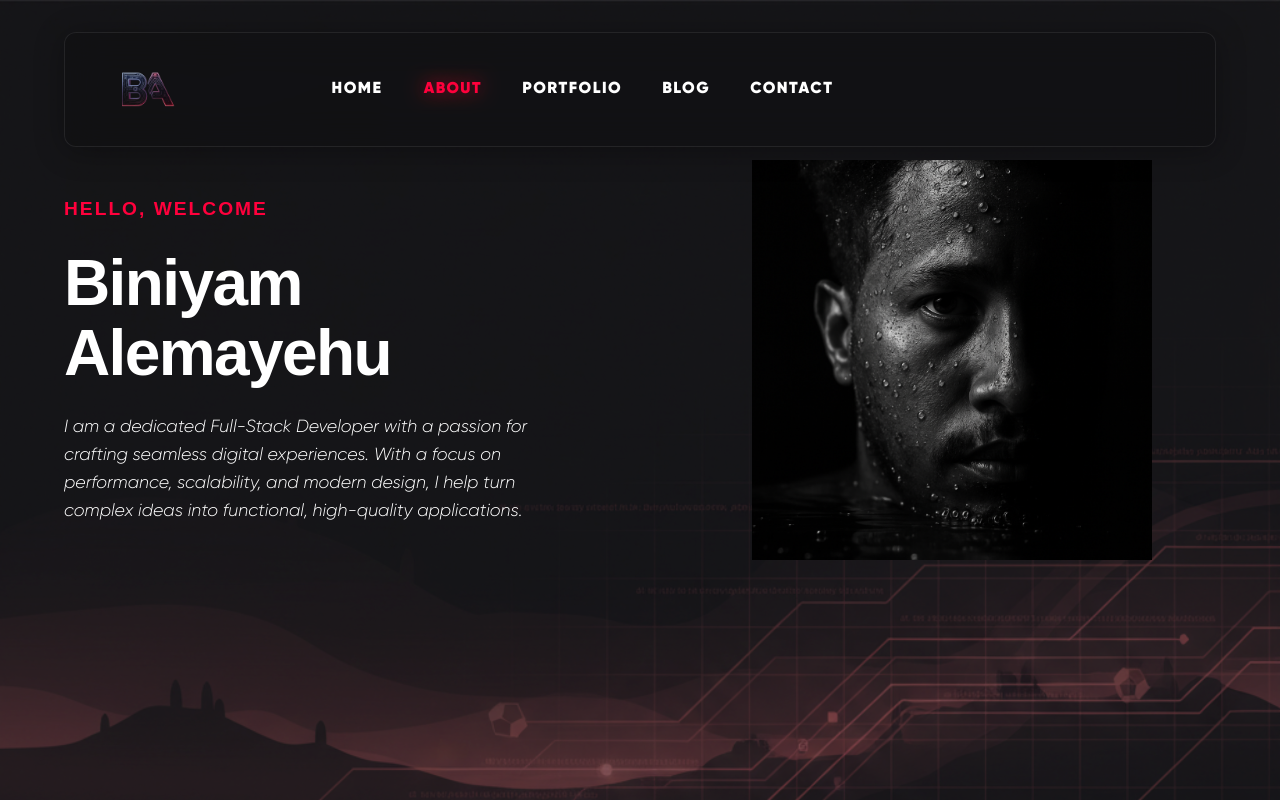
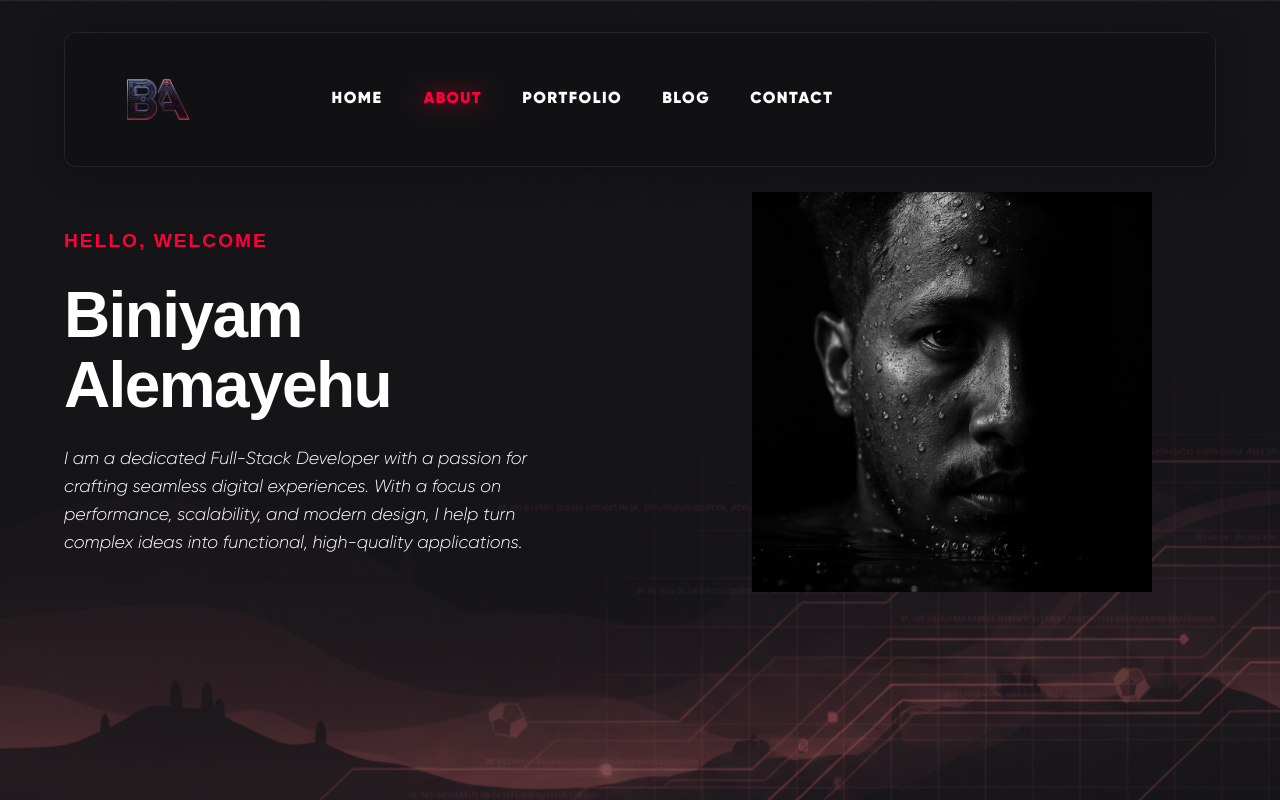
Before and after one commit to Bini-A10/My-Website, a Next.js app in the folder frontend/my-website-frontend/: page /about in a window 1280 px wide. Shown: the top 800 px of the page. Built offline with nearby package versions, Linux system fonts and the light colour scheme.

Commit message:
feat: Add new AboutSection and Navbar components.

```diff
--- a/frontend/my-website-frontend/src/components/AboutSection.tsx
+++ b/frontend/my-website-frontend/src/components/AboutSection.tsx
@@ -63,7 +63,7 @@ export function AboutSection({
           display: flex;
           align-items: center;
           justify-content: center;
-          padding: 10rem 4rem;
+          padding: 12rem 4rem;
         }
 
         .about-section-content {
--- a/frontend/my-website-frontend/src/components/Navbar.tsx
+++ b/frontend/my-website-frontend/src/components/Navbar.tsx
@@ -23,8 +23,8 @@ export function Navbar() {
                     <Image
                         src="/images/logoo.png"
                         alt="Logo"
-                        width={100}
-                        height={100}
+                        width={120}
+                        height={120}
                         className="logo-img"
                         priority
                     />
@@ -71,12 +71,12 @@ export function Navbar() {
                 }
 
                 .logo-img {
-                    width: 100px; /* Increased from default */
-                    height: 100px;
+                    width: 120px; /* Increased for better visibility */
+                    height: 120px;
                     border-radius: 10px;
                     border: 2px solid var(--color-primary);
                     box-shadow: 0 0 25px rgba(255, 0, 60, 0.4);
-                    filter: brightness(1.2);
+                    filter: brightness(1.5);
                     transition: all var(--transition-base);
                     object-fit: contain;
                 }
```
